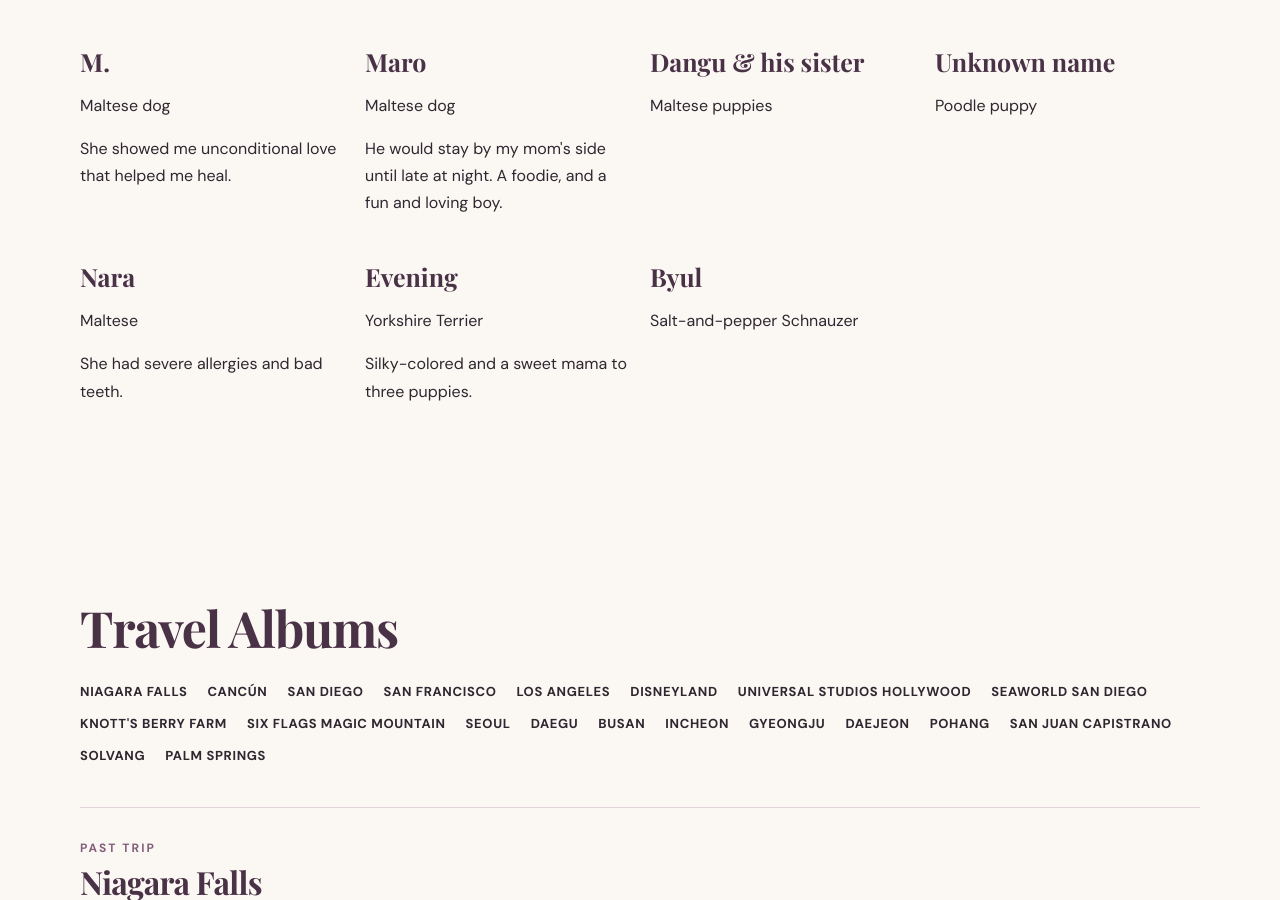
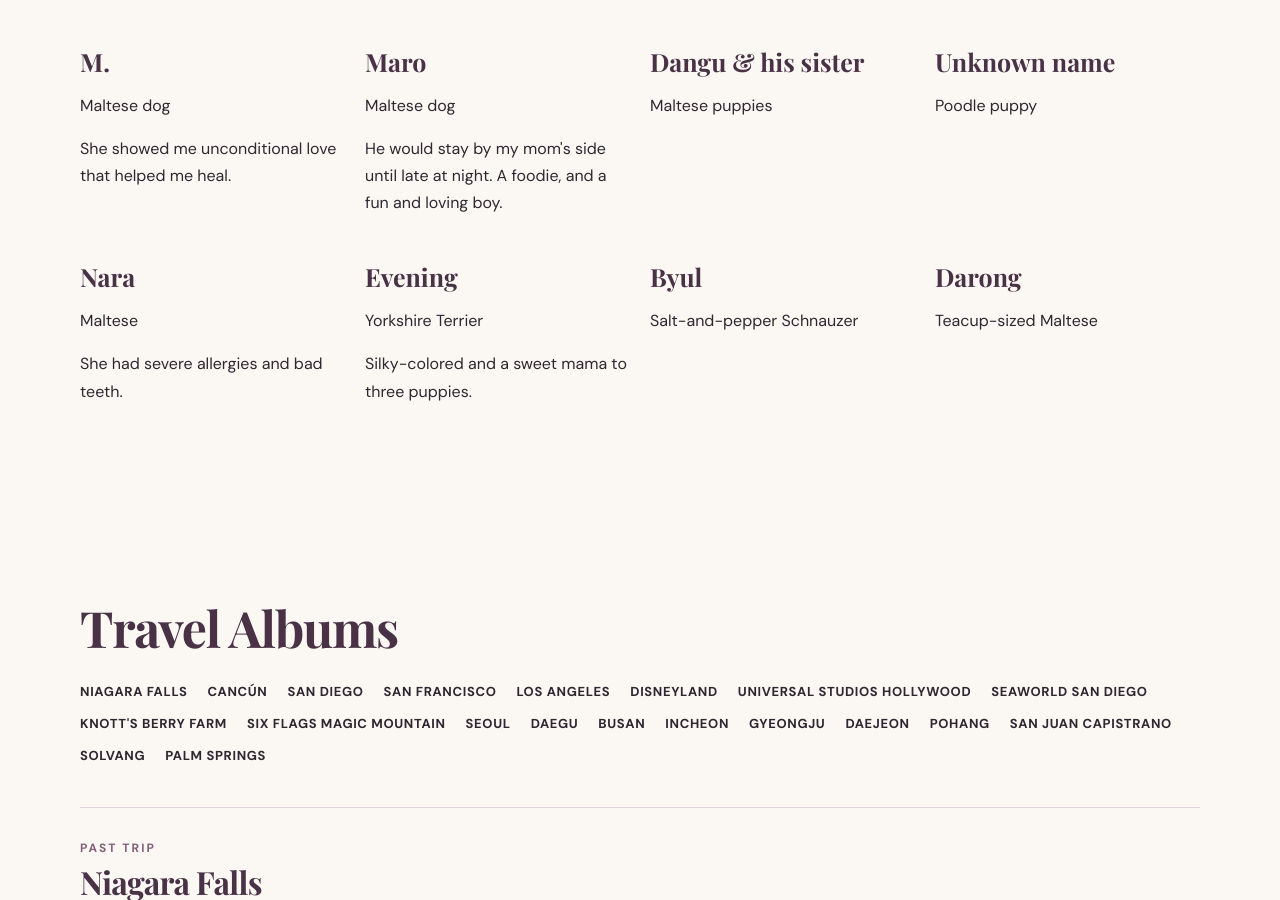
Before and after one commit to lydiarim22-coder/mindoflydia, a Jekyll site: the page built from photo-gallery.html, in a window 1280 px wide and 900 px high, scrolled down 1880 px. Built offline with Jekyll 4.4.1, drawn with Linux system fonts in a browser that asks for light colours; some web fonts are replaced.

Commit message:
Add Darong to pet memorial gallery

```diff
--- a/_data/dog_memorials.yml
+++ b/_data/dog_memorials.yml
@@ -52,3 +52,6 @@
 
 - name: Byul
   breed: Salt-and-pepper Schnauzer
+
+- name: Darong
+  breed: Teacup-sized Maltese
```
